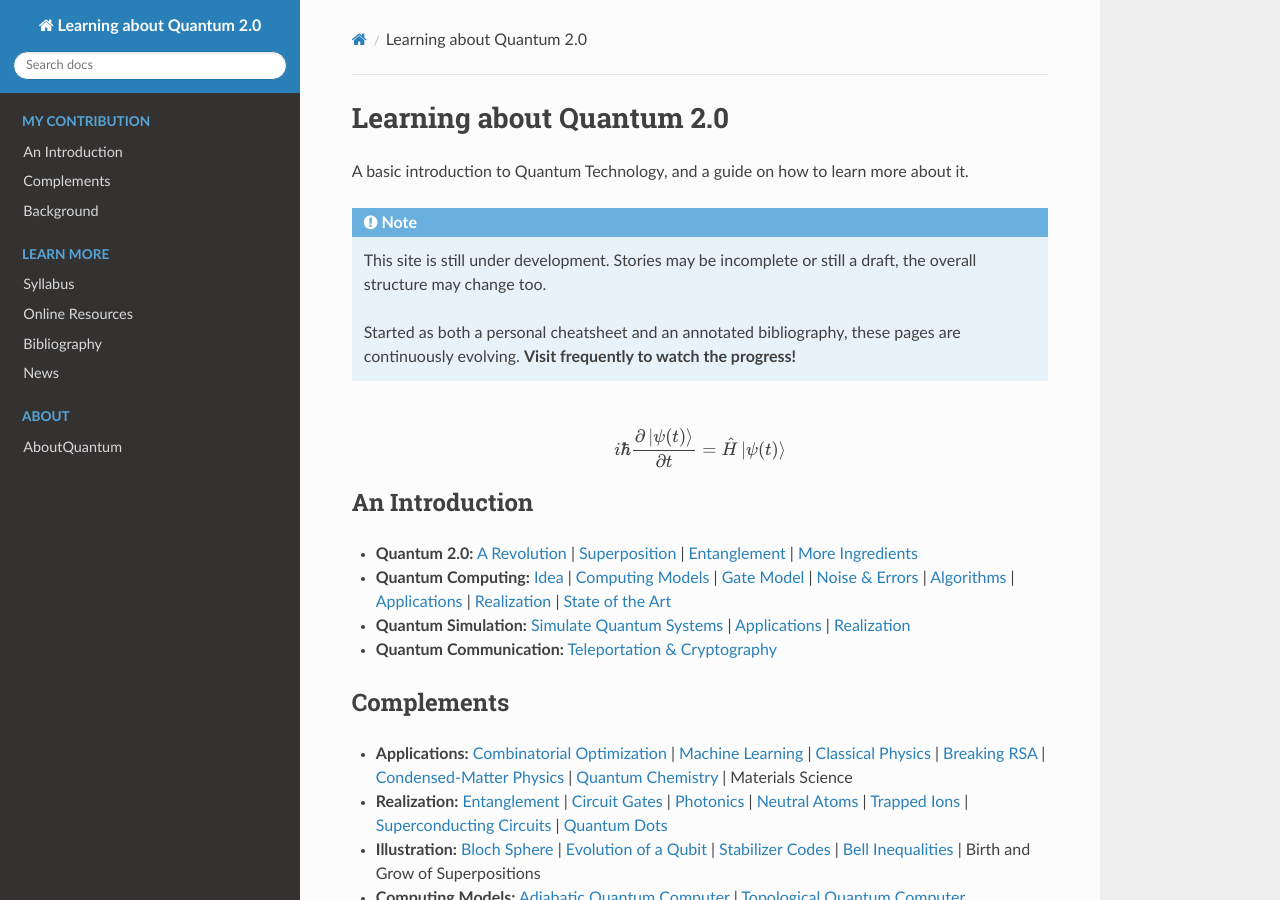
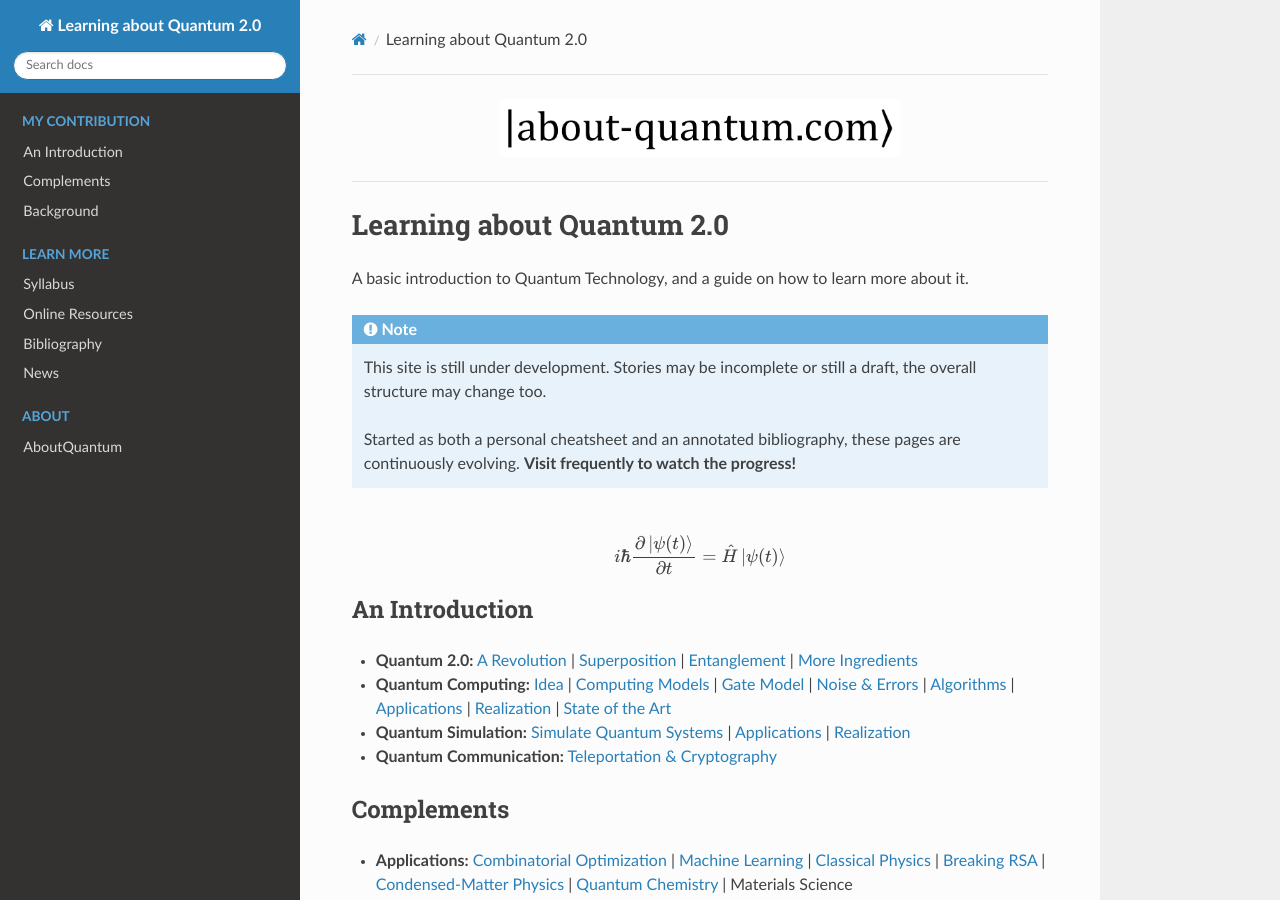
Before and after one commit to tomlqc/about-quantum, a Sphinx documentation site: the page built from source/index.rst, in a window 1280 px wide and 900 px high. Built offline with Sphinx 7.4.7 and the Read the Docs theme 2.0.0, drawn with Linux system fonts in a browser that asks for light colours.

Commit message:
about-quantum_logo.png

```diff
--- a/source/conf.py
+++ b/source/conf.py
@@ -63,6 +63,8 @@ html_css_files = [
     'custom.css',
 ]
 
+# html_logo = 'about-quantum_logo.png'
+
 # -- Additional configuration ------------------------------------------------
 
 rst_prolog = """
--- a/source/index.rst
+++ b/source/index.rst
@@ -1,4 +1,11 @@
 .. created by sphinx-quickstart on Sun Jan  3 18:40:01 2021.
+
+.. image:: about-quantum_logo.png
+  :width: 400px
+  :align: center
+  :alt: about-quantum.com
+
+-----
 
 Learning about Quantum 2.0
 ==========================
```
Also changed, not shown: source/about-quantum_logo.png (added).
